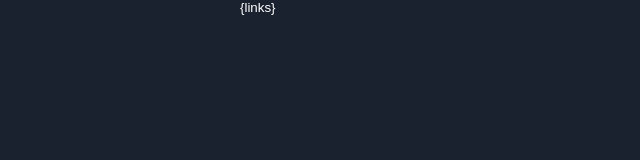
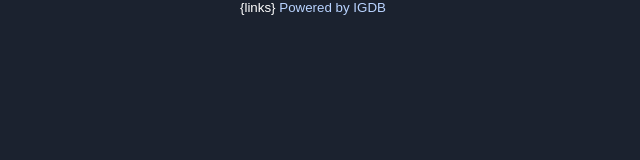
Before and after one commit to chaosargate/SNES-Randomizer, a plain HTML site: page bin/index.html in a window 1280 px wide. Shown: the whole page, without its empty margins (0-640 px from the left). Drawn offline with Linux system fonts and the light colour scheme.

Commit message:
Adding a README and a linkback to igdb on the index

```diff
--- a/bin/index.html
+++ b/bin/index.html
@@ -24,5 +24,6 @@
 </head>
 <body>
 {links}
+<a href="https://www.igdb.com/">Powered by IGDB</a>
 </body>
 </html>
```
Also changed, not shown: 1 other file.
